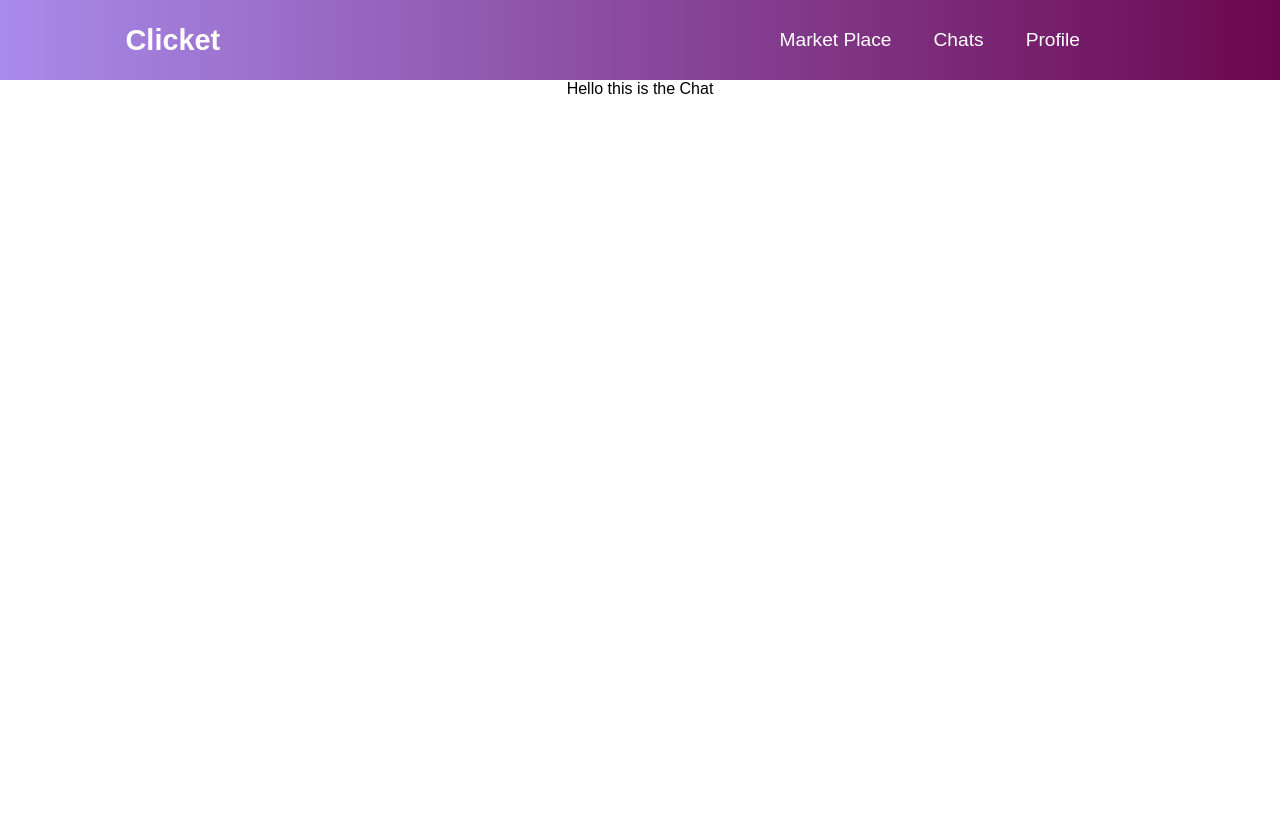
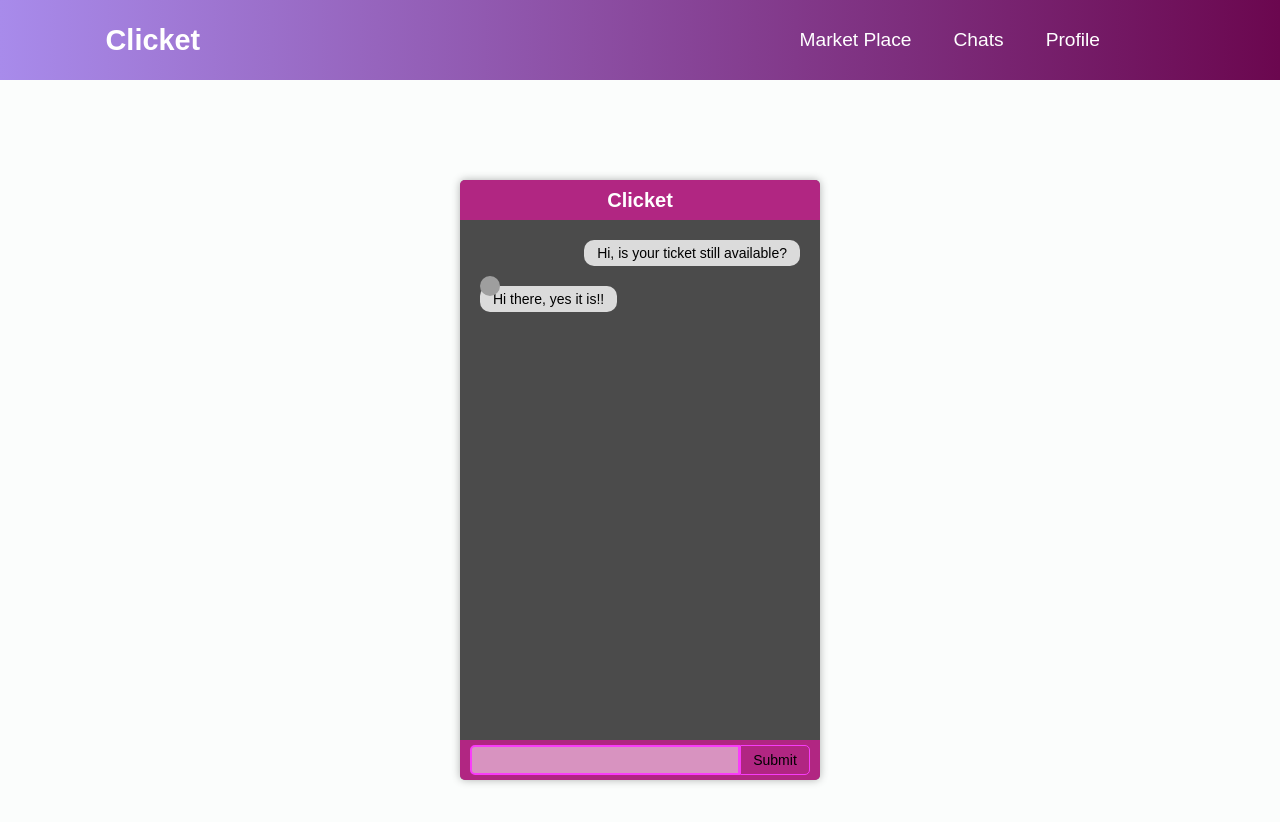
Before and after one commit to eleacassagne/clicket, a React (Create React App) app: page /chats in a window 1280 px wide. Shown: the top 822 px of the page. Before the commit the page ends 800 px from the top, so only its background shows below. Built offline with nearby package versions, Linux system fonts and the light colour scheme; grey boxes are pictures that could not be loaded.

Commit message:
chat but the submit button doesnt work

```diff
--- a/src/App.jsx
+++ b/src/App.jsx
@@ -9,6 +9,7 @@ import {
 } from "react-router-dom";
 import { MarketPlace } from "./MarketPlace";
 import { Profile } from "./Profile";
+import Chat from "./Chat";
 
 
 function App() {
@@ -90,7 +91,7 @@ function App() {
 
             <Routes>
 
-              <Route path="/chats" element={<div>Hello this is the Chat</div>} />
+              <Route path="/chats" element={<Chat />} />
               <Route path="/profile" element={<Profile />}/>
 
               <Route path="/MarketPlace" element={<MarketPlace></MarketPlace>}/>
--- /dev/null
+++ b/src/Chat.css
@@ -0,0 +1,121 @@
+@import url('https://fonts.googleapis.com/css?family=Open+Sans|Pacifico');
+
+body {
+  margin: 0;
+}
+
+p {
+  margin: 0;
+  display: inline-block;
+}
+
+.Chat {
+  background-color: #fbfdfc;
+  height: 100vh;
+  width: 100vw;
+  display: flex;
+  align-items: center;
+  justify-content: center;
+}
+
+.chatroom {
+  width: 360px;
+  height: 600px;
+  background-color: rgba(0,0,0, .7);
+  border-radius: 5px;
+  overflow: hidden;
+  box-shadow: 0 0 8px 0 rgba(0,0,0, 0.3);
+}
+
+.chatroom h3 {
+
+  background-color: rgba(221, 23, 155, 0.7);
+  color: #FFF;
+  margin: 0;
+  height: 40px;
+  font-size: 20px;
+  display: flex;
+  align-items: center;
+  justify-content: center;
+}
+
+.chatroom .chats {
+  box-sizing: border-box;
+  padding: 0 20px;
+  margin: 10px 0 0;
+  height: 510px;
+  overflow-y: scroll;
+}
+
+.chatroom .chats .chat {
+  background: rgba(255, 255, 255, 0.8);
+  position: relative;
+  padding: 5px 13px;
+  font-size: 14px;
+  border-radius: 10px;
+  list-style: none;
+  float: left;
+  clear: both;
+  margin: 10px 0;
+  max-width: 200px;
+}
+
+.chatroom .chats .chat img {
+  width: 20px;
+  height: 20px;
+  border-radius: 50%;
+  position: absolute;
+  top: -10px;
+  left: 0px;
+}
+
+.chatroom .chats .chat.right {
+  float: right;
+  clear: both;
+}
+
+.chatroom .chats .chat a {
+  text-decoration: none;
+  color:#3498DB;
+}
+
+.chatroom .input {
+  height: 40px;
+  width: 100%;
+  background: rgba(221, 23, 155, 0.7);
+  display: flex;
+  flex-direction: row;
+  align-items: center;
+}
+
+.chatroom .input input[type="text"] {
+  background: rgba(255, 255, 255, 0.5);
+  outline: 0;
+  border: 2px solid #f83cf8;
+  padding: 0 5px;
+  border-top-left-radius: 5px;
+  border-bottom-left-radius: 5px;
+  margin-left: 10px;
+  height: 30px;
+  width: 270px;
+  box-sizing: border-box;
+  font-size: 14px;
+}
+
+.chatroom .input input[type="submit"] {
+  background: transparent;
+  border: 1px solid #f83cf8;
+  height: 30px;
+  width: 70px;
+  font-size: 14px;
+  box-sizing: border-box;
+  border-top-right-radius: 5px;
+  border-bottom-right-radius: 5px;
+  cursor: pointer;
+  transition: all 0.3s ease;
+}
+
+.chatroom .input input[type="submit"]:hover {
+  background: #f83cf8;
+  color: #FFF;
+}
--- /dev/null
+++ b/src/Chat.jsx
@@ -0,0 +1,16 @@
+import React, { Component } from 'react';
+import './Chat.css';
+
+import Chatroom from './Chatroom.jsx';
+
+class Chat extends Component {
+  render() {
+    return (
+      <div className="Chat">
+        <Chatroom />
+      </div>
+    );
+  }
+}
+
+export default Chat;
--- /dev/null
+++ b/src/Chatroom.jsx
@@ -0,0 +1,75 @@
+import React from 'react';
+import ReactDOM from 'react-dom';
+import './Chat.css';
+
+import Message from './Message.js';
+
+class Chatroom extends React.Component {
+    constructor(props) {
+        super(props);
+
+        this.state = {
+            chats: [{
+                username: "Kevin Hsu",
+                content: <p>Hi, is your ticket still available?</p>,
+                img: "http://i.imgur.com/Tj5DGiO.jpg",
+            }, {
+                username: "Alice Chen",
+                content: <p>Hi there, yes it is!!</p>,
+                img: "http://i.imgur.com/Tj5DGiO.jpg",
+            }]
+        };
+
+        this.submitMessage = this.submitMessage.bind(this);
+    }
+
+    componentDidMount() {
+        this.scrollToBot();
+    }
+
+    componentDidUpdate() {
+        this.scrollToBot();
+    }
+
+    scrollToBot() {
+        ReactDOM.findDOMNode(this.refs.chats).scrollTop = ReactDOM.findDOMNode(this.refs.chats).scrollHeight;
+    }
+
+    submitMessage(e) {
+        e.preventDefault();
+
+        this.setState({
+            chats: this.state.chats.concat([{
+                username: "Kevin Hsu",
+                content: <p>{ReactDOM.findDOMNode(this.refs.msg).value}</p>,
+                img: "http://i.imgur.com/Tj5DGiO.jpg",
+            }])
+        }, () => {
+            ReactDOM.findDOMNode(this.refs.msg).value = "";
+        });
+    }
+
+    render() {
+        const username = "Kevin Hsu";
+        const { chats } = this.state;
+
+        return (
+            <div className="chatroom">
+                <h3>Clicket</h3>
+                <ul className="chats" ref="chats">
+                    {
+                        chats.map((chat) =>
+                            <Message chat={chat} user={username} />
+                        )
+                    }
+                </ul>
+                <formm className="input" onSubmit={(e) => this.submitMessage(e)}>
+                    <input type="text" ref="msg" />
+                    <input type="submit" value="Submit" />
+                </formm>
+            </div>
+        );
+    }
+}
+
+export default Chatroom;
--- /dev/null
+++ b/src/Message.js
@@ -0,0 +1,12 @@
+import React from 'react';
+
+const Message = ({chat, user}) => (
+    <li className={`chat ${user === chat.username ? "right" : "left"}`}>
+        {user !== chat.username
+            && <img src={chat.img} alt={`${chat.username}'s profile pic`} />
+        }
+        {chat.content}
+    </li>
+);
+
+export default Message;
--- /dev/null
+++ b/src/Message.jsx
@@ -0,0 +1,12 @@
+import React from 'react';
+
+const Message = ({chat, user}) => (
+    <li className={`chat ${user === chat.username ? "right" : "left"}`}>
+        {user !== chat.username
+            && <img src={chat.img} alt={`${chat.username}'s profile pic`} />
+        }
+        {chat.content}
+    </li>
+);
+
+export default Message;
--- a/src/index.css
+++ b/src/index.css
@@ -1,4 +1,4 @@
-* {
+body {
   margin: 0;
   padding: 20;
   box-sizing: border-box;
--- /dev/null
+++ b/src/indexforchat.css
@@ -0,0 +1,5 @@
+body {
+    margin: 0;
+    padding: 0;
+    font-family: sans-serif;
+  }
```
Also changed, not shown: src/indexforchat.jsx (added, +8 -0 lines), 2 other files (tests, documents, lock files or other folders).
